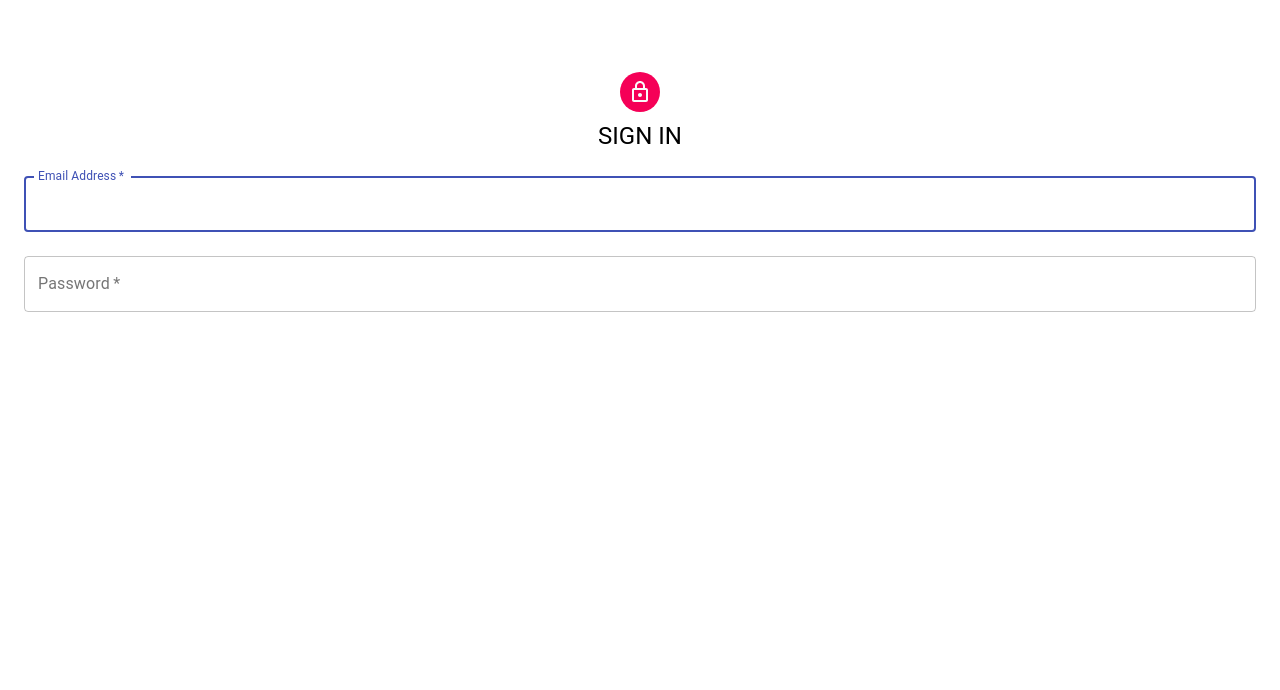
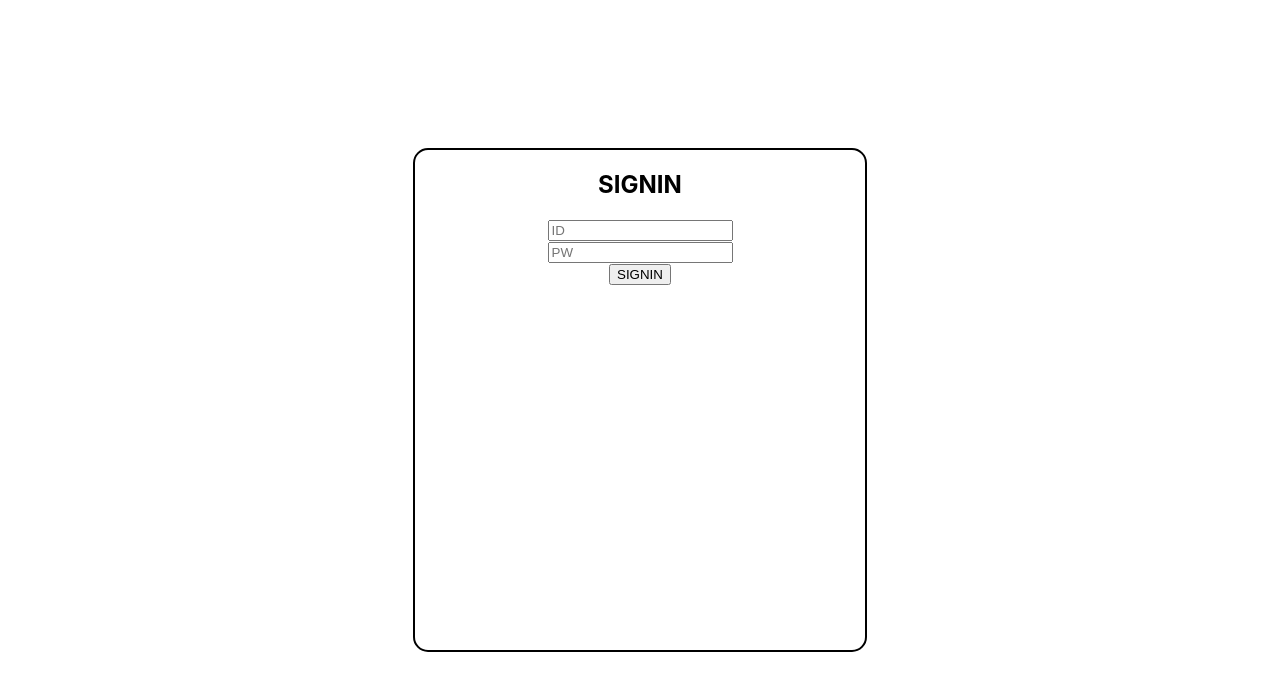
Before and after one commit to ksmabcd135/GreenLunch, a React (Create React App) app: page / in a window 1280 px wide. Shown: the top 690 px of the page. Built offline with nearby package versions, Linux system fonts and the light colour scheme.

Commit message:
style: Login form style change
delete material design,
adjust pure css

```diff
--- a/src/components/Auth/Auth.css
+++ b/src/components/Auth/Auth.css
@@ -1,6 +1,13 @@
 .auth-form {
   position: absolute;
+  padding: 30px, 20px;
+  height: 500px;
+  width: 450px;
+  left: 50%;
   top: 50%;
-  left: 50%;
-  border: solid 1px black;
+  transform: translate(-50%, -50%);
+  background-color: #ffffff;
+  border: 2px solid black;
+  border-radius: 15px;
+  text-align: center;
 }
--- a/src/components/Auth/Auth.js
+++ b/src/components/Auth/Auth.js
@@ -1,67 +1,10 @@
 import LocalSigin from "./LocalSignin/LocalSigin";
-import Container from "@material-ui/core/Container";
-import { makeStyles } from "@material-ui/core/styles";
-import Avatar from "@material-ui/core/Avatar";
-import LockOutlinedIcon from "@material-ui/icons/LockOutlined";
-import Typography from "@material-ui/core/Typography";
-import TextField from "@material-ui/core/TextField";
-
 import "./Auth.css";
-
-const useStyles = makeStyles((theme) => ({
-  paper: {
-    marginTop: theme.spacing(8),
-    display: "flex",
-    flexDirection: "column",
-    alignItems: "center",
-  },
-  avatar: {
-    margin: theme.spacing(1),
-    backgroundColor: theme.palette.secondary.main,
-  },
-  form: {
-    width: "100%",
-    marginTop: theme.spacing(1),
-  },
-}));
-
 const Auth = () => {
-  const classes = useStyles();
   return (
-    <Container fixed>
-      <div className={classes.paper}>
-        <Avatar className={classes.avatar}>
-          <LockOutlinedIcon />
-        </Avatar>
-        <Typography component="h1" variant="h5">
-          SIGN IN
-        </Typography>
-        <form className={classes.form}>
-          <TextField
-            variant="outlined"
-            margin="normal"
-            required
-            fullWidth
-            id="email"
-            label="Email Address"
-            name="email"
-            autoComplete="email"
-            autoFocus
-          />
-          <TextField
-            variant="outlined"
-            margin="normal"
-            required
-            fullWidth
-            name="password"
-            label="Password"
-            type="password"
-            id="password"
-            autoComplete="current-password"
-          />
-        </form>
-      </div>
-    </Container>
+    <div className="auth-form">
+      <LocalSigin />
+    </div>
   );
 };
 
--- a/src/components/Auth/LocalSignin/LocalSigin.js
+++ b/src/components/Auth/LocalSignin/LocalSigin.js
@@ -18,13 +18,22 @@ const LocalSignin = () => {
 
   return (
     <form onSubmit={localSiginHandler}>
+      <h2>SIGNIN</h2>
       <div>
-        <label>ID</label>
-        <input type="text" value={idText} onChange={idTextChangeHandler} />
+        <input
+          type="text"
+          placeholder="ID"
+          value={idText}
+          onChange={idTextChangeHandler}
+        />
       </div>
       <div>
-        <label>PASSWORD</label>
-        <input type="password" value={pwText} onChange={pwTextChangeHandler} />
+        <input
+          type="password"
+          placeholder="PW"
+          value={pwText}
+          onChange={pwTextChangeHandler}
+        />
       </div>
       <button type="submit">SIGNIN</button>
     </form>
```
Also changed, not shown: 1 other file (tests, documents, lock files or other folders).
